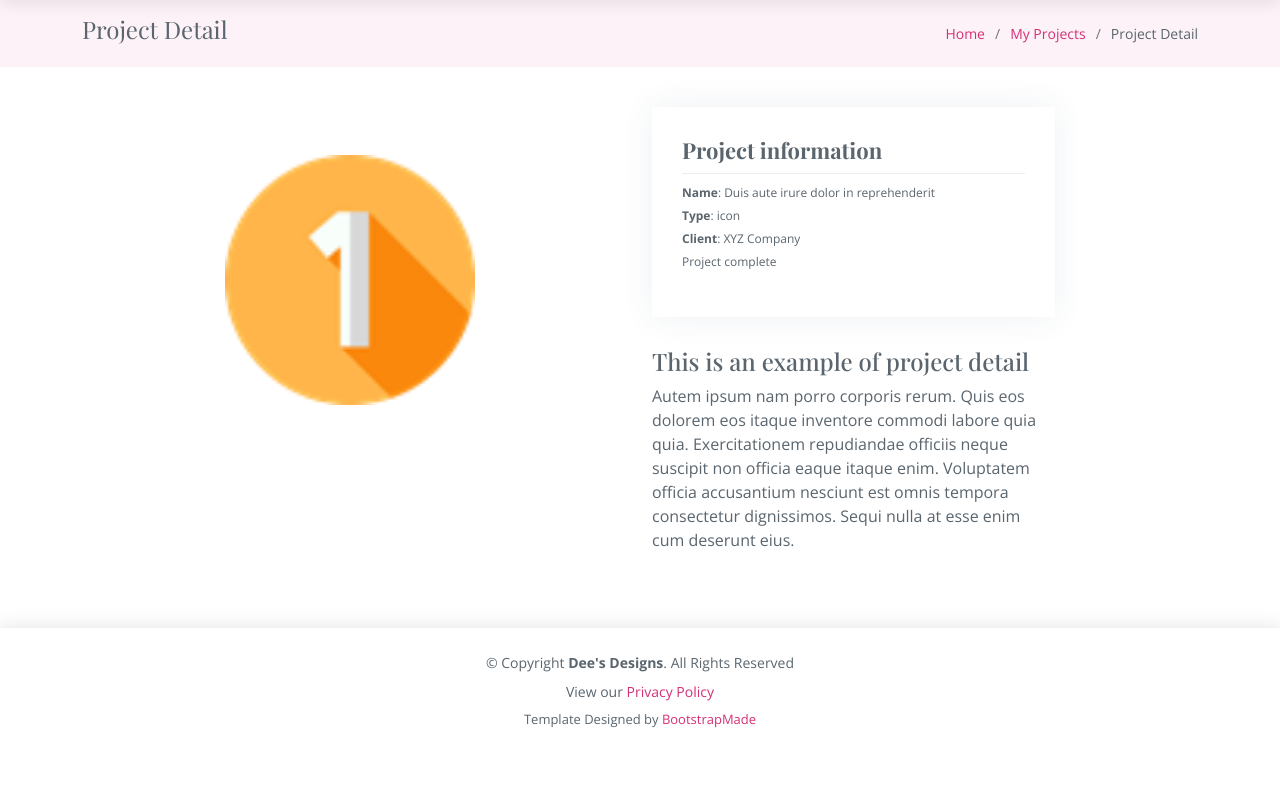
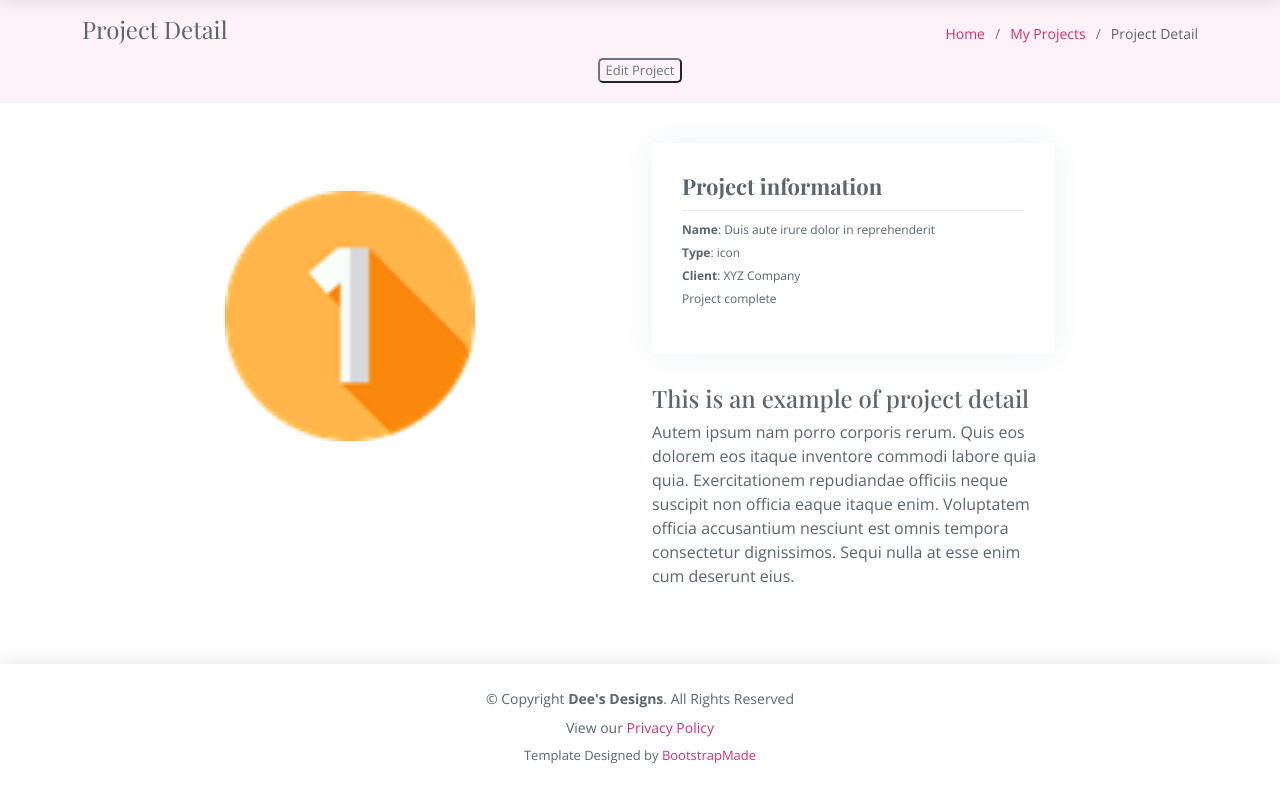
Before and after one commit to drubach/DeesDesigns, a Django app: page /projects/14/ in a window 1280 px wide. Shown: the part 60-850 px from the top of the page. Before the commit the page ends 788 px from the top, so only its background shows below. Run offline with Django 3.2, Linux system fonts and the light colour scheme; a user stored in the database is signed in; data comes from the database, SQL or seed files in the repository; some libraries are stand-ins or nearby versions; some web fonts are replaced.

Commit message:
Began process for adding & editing projects.

```diff
--- a/projects/templates/projects/project_detail.html
+++ b/projects/templates/projects/project_detail.html
@@ -9,7 +9,6 @@
     <!-- ======= Breadcrumbs Section ======= -->
     <section class="breadcrumbs">
       <div class="container">
-
         <div class="d-flex justify-content-between align-items-center">
           <h2>Project Detail</h2>
           <ol>
@@ -18,7 +17,13 @@
             <li>Project Detail</li>
           </ol>
         </div>
-
+        <div class="row">
+          <div class="col">
+              <div class="button-wrapper">
+                  <a href=""><button class="button">Edit Project</button></a>
+              </div>
+          </div>
+        </div>
       </div>
     </section><!-- Breadcrumbs Section -->
 
--- a/static/lonely/assets/css/style.css
+++ b/static/lonely/assets/css/style.css
@@ -55,6 +55,29 @@ h1, h2, h3, h4, h5, h6 {
 .back-to-top.active {
   visibility: visible;
   opacity: 1;
+}
+
+/*--------------------------------------------------------------
+# Add / Edit / Delete - project or profile button
+--------------------------------------------------------------*/
+.button-wrapper {
+  width: 100%;
+  text-align: center;
+  margin: 5px 0px 5px 0px;
+}
+
+.button {
+  z-index: 9999;
+  background: #fcf2f7;
+  border-radius: 5px;
+  border-color: #6c757d;
+  font-size: small;
+  color: #6c757d;
+}
+
+.button:hover {
+  background: #db528c;
+  color: #fff;
 }
 
 /*--------------------------------------------------------------
--- a/templates/base.html
+++ b/templates/base.html
@@ -80,6 +80,7 @@
                             {% endif %}
                                 <li><a href="" class="dropdown-item">My Profile</a></li>
                                 <li><a href="{% url 'projects' %}" class="dropdown-item">My Projects</a></li>
+                                <li><a href="" class="dropdown-item">Add Project</a></li>
                                 <li><a href="{% url 'account_logout' %}" class="dropdown-item">Logout</a></li>
                         {% else %}
                             <li><a href="{% url 'account_login' %}" class="dropdown-item">Login</a></li>
```
Also changed, not shown: projects/templates/projects/projects.html (+8 -2 lines).
